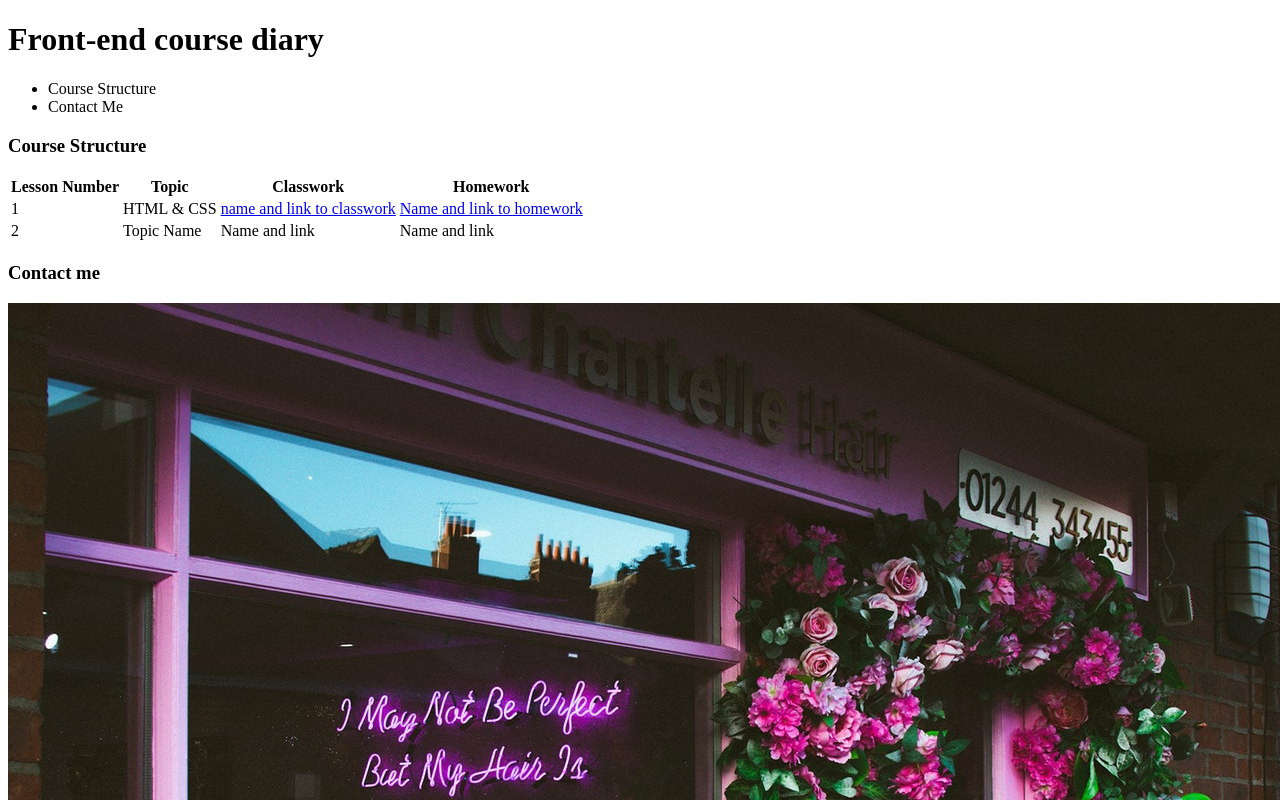
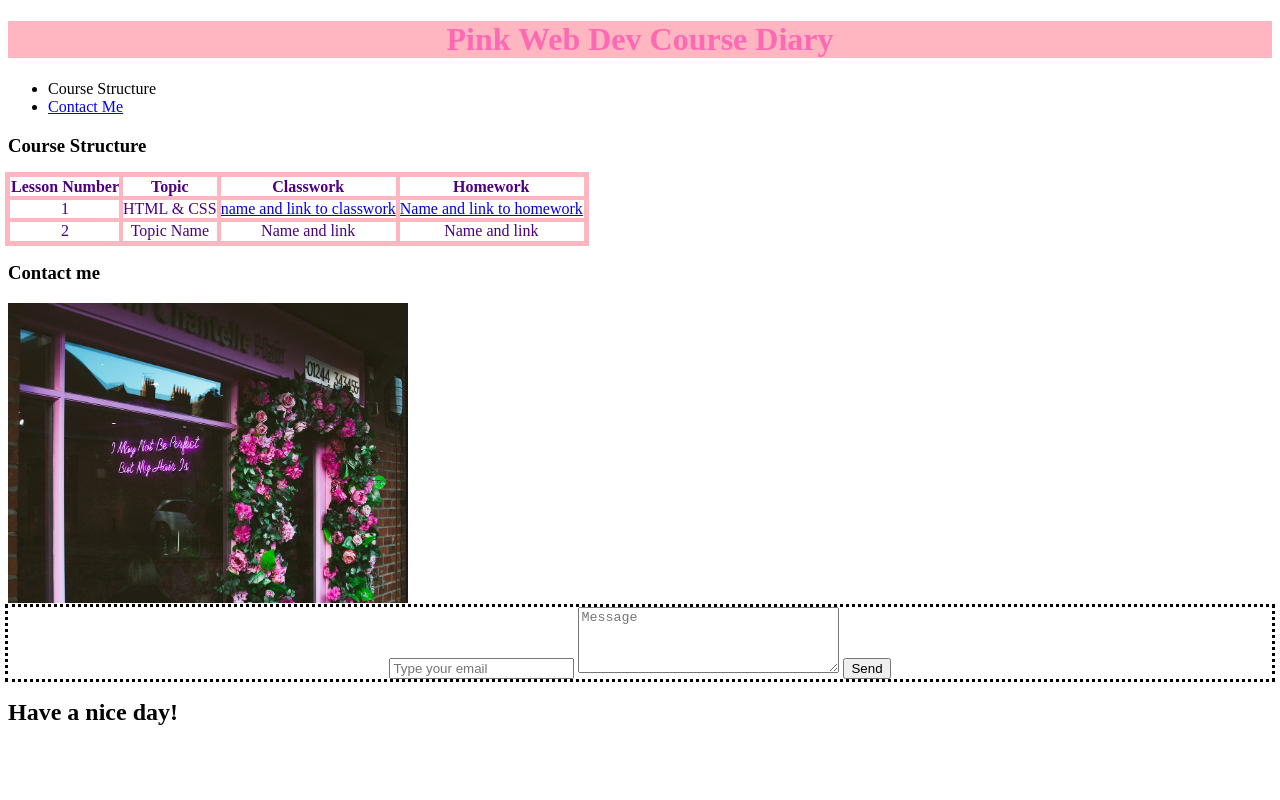
Before and after one commit to Josefin-April/first-project, a plain HTML site: page index.html in a window 1280 px wide. Shown: the top 800 px of the page. Drawn offline with Linux system fonts and the light colour scheme.

Commit message:
added link on page

```diff
--- a/index.html
+++ b/index.html
@@ -4,21 +4,22 @@
         <meta charset="UTF-8">
         <meta name="viewport" content="width=device-width, initial-scale=1.0">
         <title>Our Course Diary</title>
+        <link rel="stylesheet" href="styles/index.css"
     </head>
     <body>
         <header>
-         <h1>Front-end course diary</h1>
+         <h1>Pink Web Dev Course Diary</h1>
          <nav>
              <ul>
                  <li>Course Structure</li>
-                 <li>Contact Me</li>
+                 <li><a href=#section1>Contact Me</a></li>
              </ul>
          </nav>
         </header>
         <main>
             <section>
                 <h3>Course Structure</h3>
-                <table>
+                <table class="table">
                     <tr>
                         <th>Lesson Number</th>
                         <th>Topic</th>
@@ -30,7 +31,7 @@
                         <td>HTML & CSS</td>
                         <td><a href="https://pinkprogramming.beetroot.academy">name and link to classwork</a></td>
                         <td><a href="https://pinkprogramming.beetroot.academy">Name and link to homework</a></td>
-                        <!--Change to correct links when I got them-->
+                        <!--Change to correct links when I got them and open in new tab-->
                     </tr>
                     <tr>
                         <td>2</td>
@@ -41,13 +42,14 @@
                 </table>
 
             </section>
+            <!--make this secon to go centred-->
             <section>
                 <h3>Contact me</h3>
-                <img src="Assets/images/my-hair.jpg" alt="picture" title="people">
+                <img class="picture" src="Assets/images/my-hair.jpg" alt="picture" title="people">
 
             </section>
-            <section>
-                <form>
+            <section id="section1">
+                <form class="formstyle">
                     <input type="email" placeholder="Type your email">
                     <textarea placeholder="Message" name="Message" id="" cols="30" rows="4"></textarea>
                     <button type="Send">Send</button>
--- a/styles/index.css
+++ b/styles/index.css
@@ -0,0 +1,30 @@
+.picture  {
+    width: 400px;
+    height: 300px;
+
+}
+
+.sectiontwo {
+    align-content: center;
+}
+
+h1 {
+    color: hotpink;
+    text-align: center;
+    background-color: lightpink;
+}
+
+.table ,th,td,th {
+    color: indigo;
+    text-align: center;
+    outline-style: solid;
+    outline-color: lightpink;
+
+}
+
+
+
+.formstyle {
+    text-align: center;
+    outline-style: dotted;
+}
```
Also changed, not shown: pages/profile.html (deleted), styles/profile.css (deleted).
